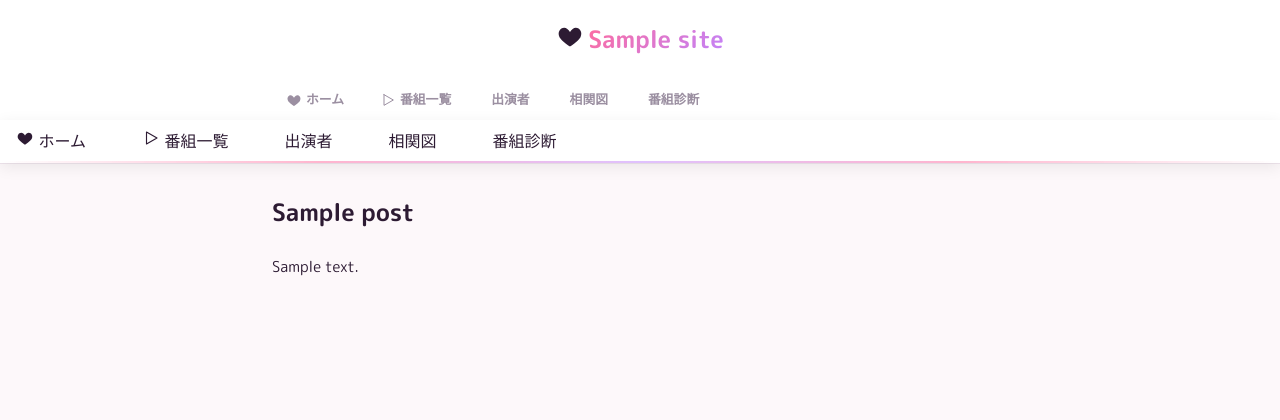
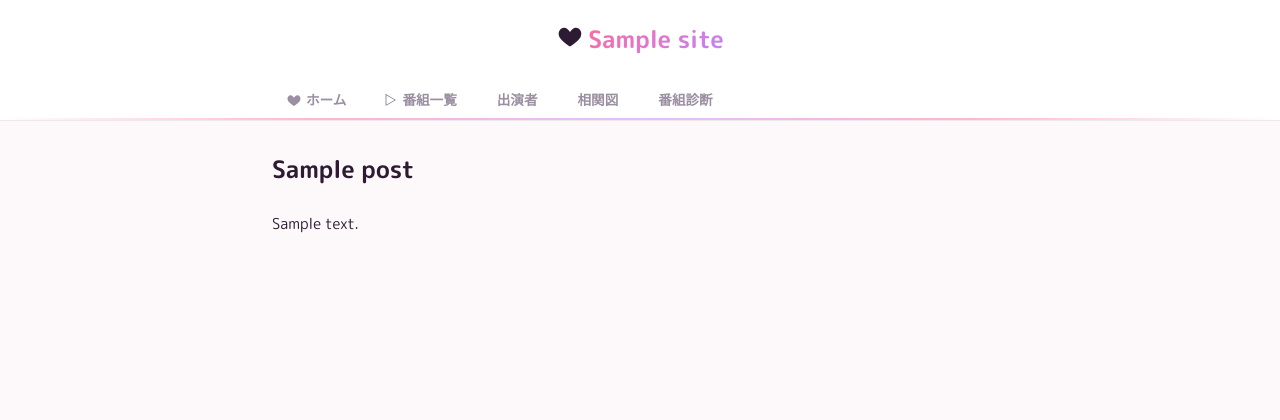
Before and after one commit to Jinrai-inc/lovefull-Thema, a WordPress theme: template page.php in a window 1280 px wide. Shown: the top 420 px of the page. Run offline with PHP 8.4 and a stand-in for WordPress, Linux system fonts and the light colour scheme; the site name, menu and one post (Sample post) are stand-ins, and other content is empty; some libraries are stand-ins or nearby versions.

Commit message:
fix: PC画面でナビが2段表示される問題を修正
原因: PCメディアクエリに旧レイアウトの残骸があり、
.global-nav { display: block } で常時表示されていた。
ハンバーガーメニュー用の.global-navはPC/モバイル共に
display:none をデフォルトにし、.is-open時のみ表示する。

https://claude.ai/code/session_01LqkMvBSgmftwWBqbuNSggb

```diff
--- a/assets/css/layout.css
+++ b/assets/css/layout.css
@@ -6,6 +6,8 @@
 .site-header {
     background: #fff;
 }
+
+
 
 /* --- ロゴバー（センター配置・非追尾・PCのみ表示） --- */
 .site-logo-bar {
@@ -508,31 +510,6 @@
         display: none;
     }
 
-    /* PC: ヘッダーナビ */
-    .header-nav__inner {
-        justify-content: center;
-        gap: var(--space-md);
-        overflow-x: visible;
-    }
-
-    .header-nav__link {
-        font-size: 0.8rem;
-        padding: 5px 14px;
-        gap: 4px;
-    }
-
-    .global-nav {
-        display: block;
-        background: none;
-        border: none;
-        padding: 0;
-    }
-
-    .global-nav__list {
-        flex-direction: row;
-        gap: var(--space-lg);
-    }
-
     .grid-2 {
         grid-template-columns: repeat(3, 1fr);
     }
```
